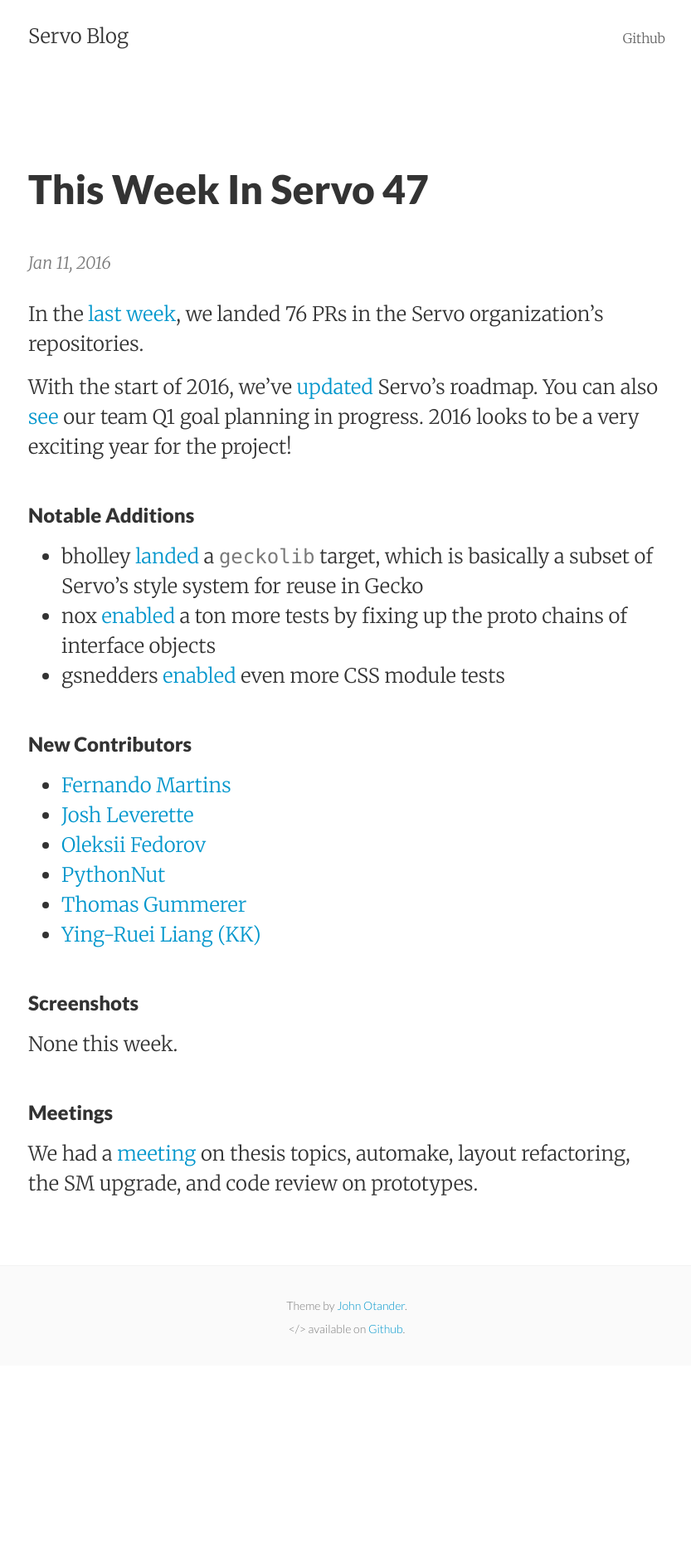
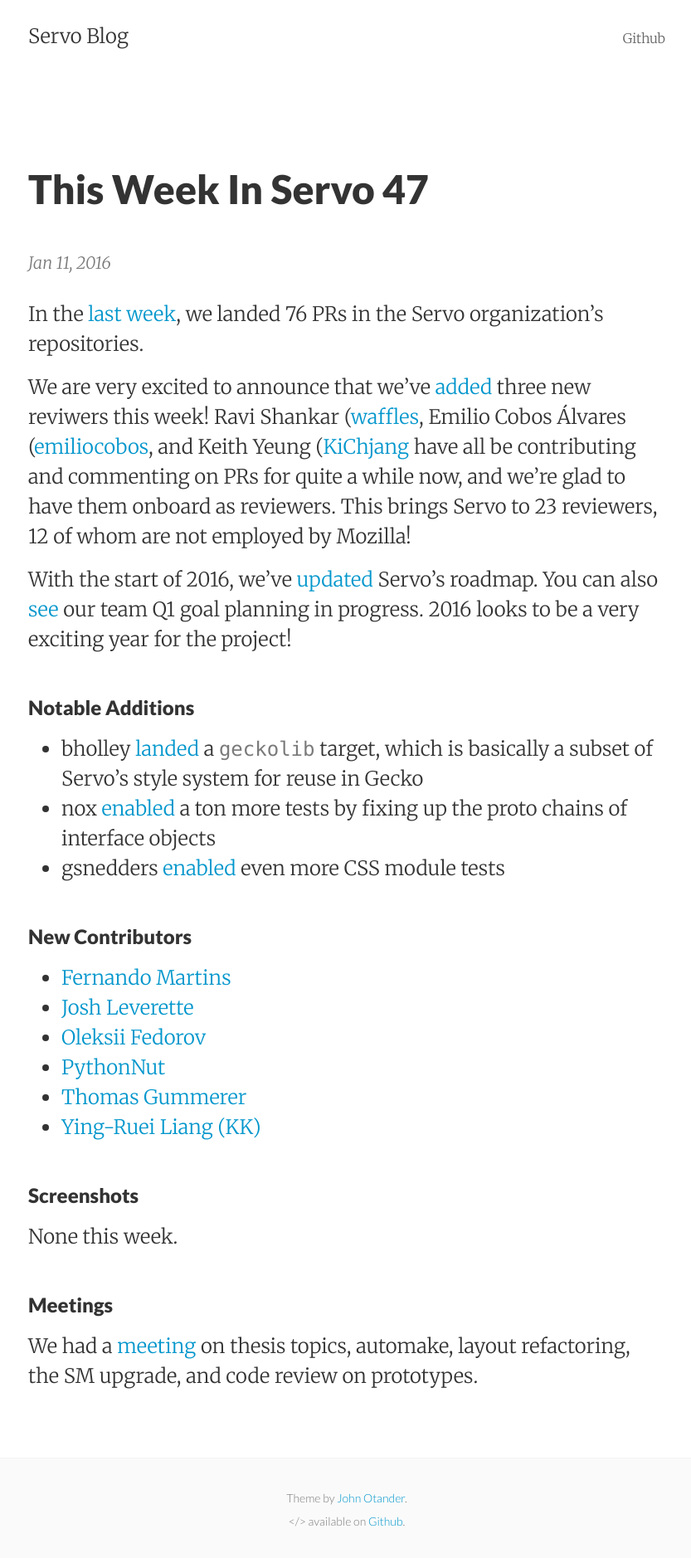
Before and after one commit to servo/blog.servo.org, a Jekyll site: the page built from _posts/2016-01-11-twis-47.md, in a window 1280 px wide. Shown: the whole page at 83% size, without its empty margins (222-1055 px from the left). Built offline with Jekyll 4.4.1, drawn with Linux system fonts in a browser that asks for light colours; before the commit the page ends 1646 px from its top, so only the background shows below that.

Commit message:
Add new reviewers section

```diff
--- a/_posts/2016-01-11-twis-47.md
+++ b/_posts/2016-01-11-twis-47.md
@@ -7,6 +7,8 @@
 ---
 
 In the [last week](https://github.com/pulls?page=1&q=is%3Apr+is%3Amerged+closed%3A2016-01-04..2016-01-11+user%3Aservo), we landed 76 PRs in the Servo organization's repositories.
+
+We are very excited to announce that we've [added](https://github.com/servo/saltfs/pull/188) three new reviwers this week! Ravi Shankar ([waffles](https://github.com/wafflespeanut), Emilio Cobos Álvares ([emiliocobos](https://github.com/ecoal95/), and Keith Yeung ([KiChjang](https://github.com/KiChjang) have all be contributing and commenting on PRs for quite a while now, and we're glad to have them onboard as reviewers. This brings Servo to 23 reviewers, 12 of whom are not employed by Mozilla!
 
 With the start of 2016, we've [updated](https://github.com/servo/servo/wiki/Roadmap) Servo's roadmap. You can also [see](https://public.etherpad-mozilla.org/p/Servo-Q1-2016) our team Q1 goal planning in progress. 2016 looks to be a very exciting year for the project!
 
```
